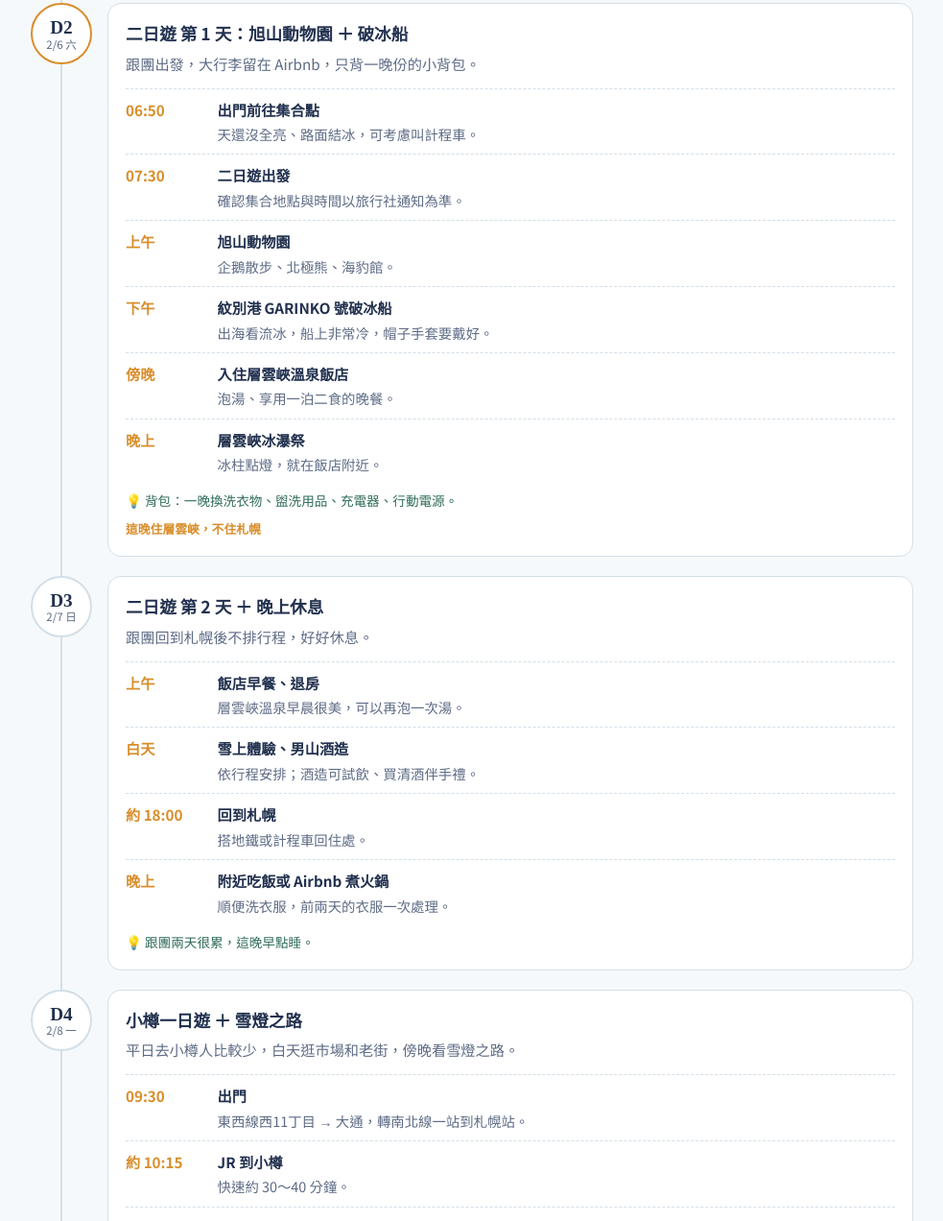
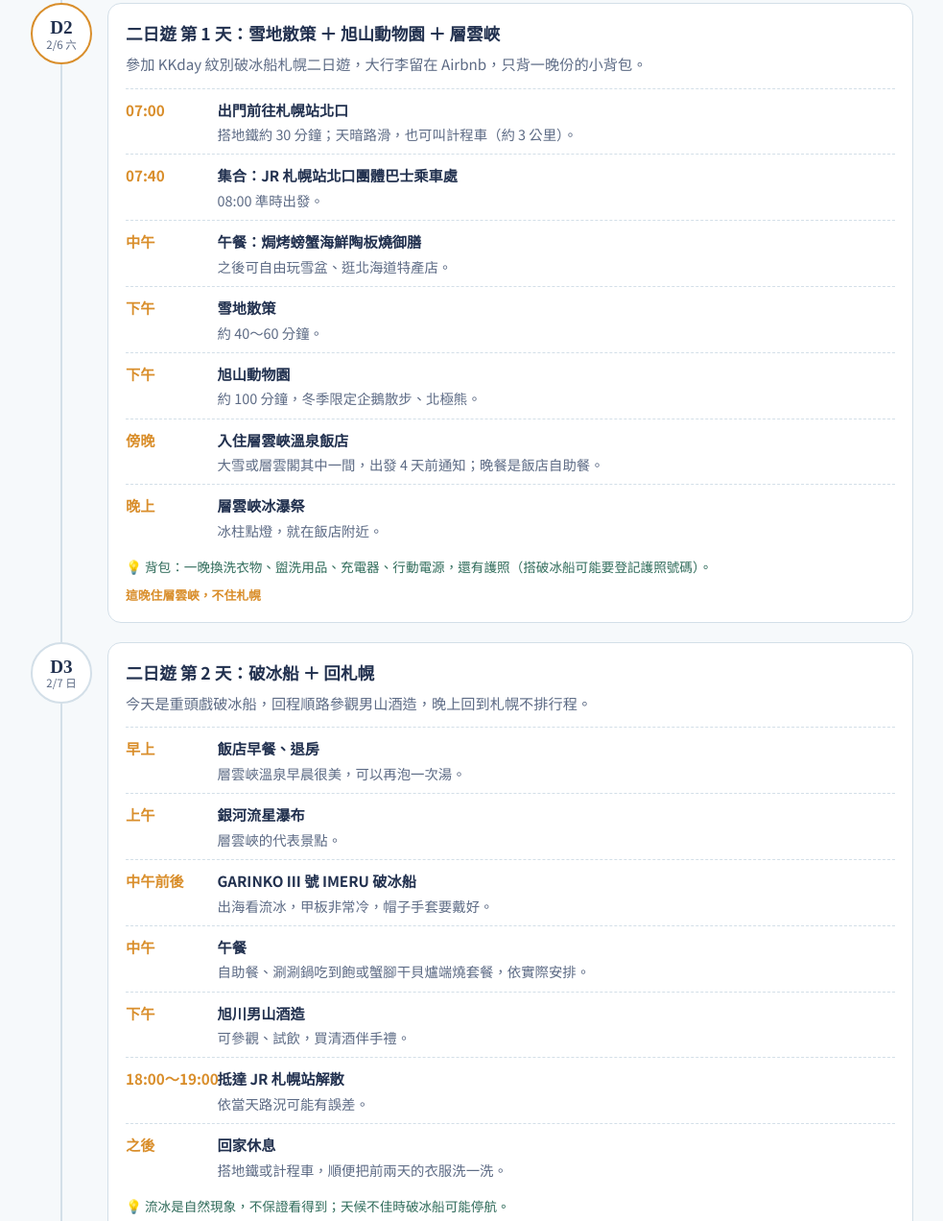
Before and after one commit to LHTsung/hokkaido-2026, a plain HTML site: page index.html in a window 1280 px wide. Shown: the part 1827-3099 px from the top of the page at 96% size, without its empty margins (148-1131 px from the left). Drawn offline with Linux system fonts and the light colour scheme.

Commit message:
Update D2/D3 with KKday tour details (GARINKO icebreaker, Sounkyo)

```diff
--- a/index.html
+++ b/index.html
@@ -205,7 +205,7 @@ footer{color:var(--muted);font-size:.85rem;padding:24px 0 48px;text-align:center
   <p>打勾只會記在你自己的瀏覽器裡。</p>
   <ul id="todo">
     <li><label><input type="checkbox" data-k="flight"><span>確認機票日期：2/5（五）去、2/11（四）回<small>原本草稿寫成週四／週三，請對一下訂位紀錄</small></span></label></li>
-    <li><label><input type="checkbox" data-k="tour"><span>報名破冰船＋旭山動物園二日遊（2/6～2/7）<small>週末團較搶手，越早越好；確認集合地點與時間</small></span></label></li>
+    <li><label><input type="checkbox" data-k="tour"><span>報名 KKday 紋別破冰船札幌二日遊（2/6～2/7）<small>保證成團；41 天前取消收 5% 手續費；層雲峽飯店於出發 4 天前通知</small></span></label></li>
     <li><label><input type="checkbox" data-k="airbnb"><span>訂 Airbnb 醫大前（6 晚，$59,193）<small>先等房東回覆空調是否為寒冷地規格、有沒有加濕器</small></span></label></li>
     <li><label><input type="checkbox" data-k="ic"><span>每人準備 Suica / Kitaca 等 IC 卡</span></label></li>
     <li><label><input type="checkbox" data-k="useat"><span>小樽回程 u-seat 指定席（當天到小樽站先買）</span></label></li>
@@ -230,24 +230,28 @@ const days = [
       ["18:30","大通雪祭會場","走路到西 12 丁目，一路往東逛巨型雪雕、看光雕秀，最後到電視塔一帶。"],
       ["21:00","走回家休息","睡前打包隔天的一晚背包。"]
     ], tip:"雪靴先穿一天適應；冰爪可在便利商店買。" },
-  { date:"2/6", wd:"六", title:"二日遊 第 1 天：旭山動物園 ＋ 破冰船", away:true,
-    sum:"跟團出發，大行李留在 Airbnb，只背一晚份的小背包。",
+  { date:"2/6", wd:"六", title:"二日遊 第 1 天：雪地散策 ＋ 旭山動物園 ＋ 層雲峽", away:true,
+    sum:"參加 KKday 紋別破冰船札幌二日遊，大行李留在 Airbnb，只背一晚份的小背包。",
     stops:[
-      ["06:50","出門前往集合點","天還沒全亮、路面結冰，可考慮叫計程車。"],
-      ["07:30","二日遊出發","確認集合地點與時間以旅行社通知為準。"],
-      ["上午","旭山動物園","企鵝散步、北極熊、海豹館。"],
-      ["下午","紋別港 GARINKO 號破冰船","出海看流冰，船上非常冷，帽子手套要戴好。"],
-      ["傍晚","入住層雲峽溫泉飯店","泡湯、享用一泊二食的晚餐。"],
+      ["07:00","出門前往札幌站北口","搭地鐵約 30 分鐘；天暗路滑，也可叫計程車（約 3 公里）。"],
+      ["07:40","集合：JR 札幌站北口團體巴士乘車處","08:00 準時出發。"],
+      ["中午","午餐：焗烤螃蟹海鮮陶板燒御膳","之後可自由玩雪盆、逛北海道特產店。"],
+      ["下午","雪地散策","約 40～60 分鐘。"],
+      ["下午","旭山動物園","約 100 分鐘，冬季限定企鵝散步、北極熊。"],
+      ["傍晚","入住層雲峽溫泉飯店","大雪或層雲閣其中一間，出發 4 天前通知；晚餐是飯店自助餐。"],
       ["晚上","層雲峽冰瀑祭","冰柱點燈，就在飯店附近。"]
-    ], tip:"背包：一晚換洗衣物、盥洗用品、充電器、行動電源。" },
-  { date:"2/7", wd:"日", title:"二日遊 第 2 天 ＋ 晚上休息",
-    sum:"跟團回到札幌後不排行程，好好休息。",
+    ], tip:"背包：一晚換洗衣物、盥洗用品、充電器、行動電源，還有護照（搭破冰船可能要登記護照號碼）。" },
+  { date:"2/7", wd:"日", title:"二日遊 第 2 天：破冰船 ＋ 回札幌",
+    sum:"今天是重頭戲破冰船，回程順路參觀男山酒造，晚上回到札幌不排行程。",
     stops:[
-      ["上午","飯店早餐、退房","層雲峽溫泉早晨很美，可以再泡一次湯。"],
-      ["白天","雪上體驗、男山酒造","依行程安排；酒造可試飲、買清酒伴手禮。"],
-      ["約 18:00","回到札幌","搭地鐵或計程車回住處。"],
-      ["晚上","附近吃飯或 Airbnb 煮火鍋","順便洗衣服，前兩天的衣服一次處理。"]
-    ], tip:"跟團兩天很累，這晚早點睡。" },
+      ["早上","飯店早餐、退房","層雲峽溫泉早晨很美，可以再泡一次湯。"],
+      ["上午","銀河流星瀑布","層雲峽的代表景點。"],
+      ["中午前後","GARINKO III 號 IMERU 破冰船","出海看流冰，甲板非常冷，帽子手套要戴好。"],
+      ["中午","午餐","自助餐、涮涮鍋吃到飽或蟹腳干貝爐端燒套餐，依實際安排。"],
+      ["下午","旭川男山酒造","可參觀、試飲，買清酒伴手禮。"],
+      ["18:00～19:00","抵達 JR 札幌站解散","依當天路況可能有誤差。"],
+      ["之後","回家休息","搭地鐵或計程車，順便把前兩天的衣服洗一洗。"]
+    ], tip:"流冰是自然現象，不保證看得到；天候不佳時破冰船可能停航。" },
   { date:"2/8", wd:"一", title:"小樽一日遊 ＋ 雪燈之路",
     sum:"平日去小樽人比較少，白天逛市場和老街，傍晚看雪燈之路。",
     stops:[
```
